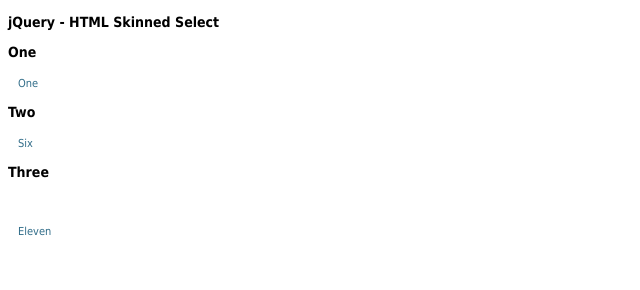
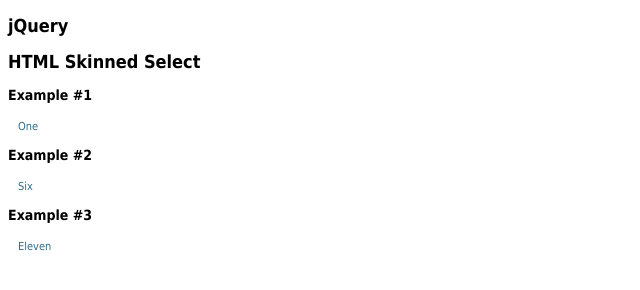
Before and after one commit to lotsofcode/skinned-select, a plain HTML site: page example.html in a window 1280 px wide. Shown: the whole page, without its empty margins (0-640 px from the left). Drawn offline with nearby package versions, Linux system fonts and the light colour scheme; files that its build step writes are made by us from their sources.

Commit message:
Updated jQuery & Converted to a jQuery plugin

```diff
--- a/example.html
+++ b/example.html
@@ -1,27 +1,3 @@
-<!--
-  /************************************************************\
-  *
-  *    Skinned Select Box Copyright 2007 Derek Harvey
-  *		 www.lotsofcode.com
-  *
-  *    This file is part of Skinned Select Box .
-  *
-  *    Skinned Select Boxis free software; you can redistribute it and/or modify
-  *    it under the terms of the GNU General Public License as published by
-  *    the Free Software Foundation; either version 2 of the License, or
-  *    (at your option) any later version.
-  *
-  *    Skinned Select Box is distributed in the hope that it will be useful,
-  *    but WITHOUT ANY WARRANTY; without even the implied warranty of
-  *    MERCHANTABILITY or FITNESS FOR A PARTICULAR PURPOSE.  See the
-  *    GNU General Public License for more details.
-  *
-  *    You should have received a copy of the GNU General Public License
-  *    along with Skinned Select Box; if not, write to the Free Software
-  *    Foundation, Inc., 59 Temple Place, Suite 330, Boston, MA  02111-1307  USA
-  *
-  \************************************************************/
--->
 <!DOCTYPE html PUBLIC "-//W3C//DTD XHTML 1.0 Strict//EN" "http://www.w3.org/TR/xhtml1/DTD/xhtml1-strict.dtd">
 <html xmlns="http://www.w3.org/1999/xhtml">
   <head>
@@ -36,13 +12,21 @@
       }
     //-->
     </style>
-    <script src="./js/jquery.js" type="text/javascript"></script>
-    <script src="./js/jquery.skinned-select.js" type="text/javascript"></script>
+    <script src="http://ajax.googleapis.com/ajax/libs/jquery/1.7.2/jquery.min.js" type="text/javascript"></script>
+    <script src="js/jquery.skinned-select.js" type="text/javascript"></script>
+
+    <script type="text/javascript">
+      $(document).ready(function() {
+        $('.my-skinnable-select').SelectSkin();
+      })
+    </script>
+
   </head>
   <body>
-    <h3>jQuery - HTML Skinned Select</h3>
+    <h2>jQuery</h2>
+    <h2>HTML Skinned Select</h2>
 
-    <h3>One</h3>
+    <h3>Example #1</h3>
 
     <div class="my-skinnable-select">
       <select name="name">
@@ -54,7 +38,7 @@
       </select>
     </div>
 
-    <h3>Two</h3>
+    <h3>Example #2</h3>
 
     <div class="my-skinnable-select">
       <select name="name">
@@ -66,9 +50,7 @@
       </select>
     </div>
 
-    <h3>Three</h3>
-
-    <br /><br />
+    <h3>Example #3</h3>
 
     <div class="my-skinnable-select">
       <select name="name">
--- a/js/jquery.skinned-select.js
+++ b/js/jquery.skinned-select.js
@@ -1,26 +1,36 @@
-$(document).ready(
-  function() {
-    $('.my-skinnable-select').each(
-      function(i) {
-        selectContainer = $(this);
-        // Remove the class for non JS browsers
-        selectContainer.removeClass('my-skinnable-select');
-        // Add the class for JS Browers
+;(function($, undefined) {
+    $.SelectSkin = function(element, options) {
+        var defaults = {}
+        var plugin = this;
+        plugin.settings = {}
+        var $element = $(element), element = element;
+        plugin.init = function() {
+            plugin.settings = $.extend({}, defaults, options);
+            convertSelect()
+        }
+        var convertSelect = function() {
+          console.log($element)
+            selectContainer = $(element);
+            selectContainer.removeClass(this.selector);
             selectContainer.addClass('skinned-select');
-        // Find the select box
-        selectContainer.children().before('<div class="select-text">a</div>').each(
-          function() {
+            selectContainer.children().before('<div class="select-text">Text</div>').each(function() {
                 $(this).prev().text(this.options[0].innerHTML)
               }
             );
-        // Store the parent object
             var parentTextObj = selectContainer.children().prev();
-        // As we click on the options
             selectContainer.children().click(function() {
-          // Set the value of the html
               parentTextObj.text(this.options[this.selectedIndex].innerHTML);
             })
         }
-    );
+        plugin.init();
     }
-);
+    $.fn.SelectSkin = function(options) {
+        return this.each(function() {
+            if (undefined == $(this).data('SelectSkin')) {
+                var plugin = new $.SelectSkin(this, options);
+                $(this).data('SelectSkin', plugin);
+            }
+        });
+
+    }
+})(jQuery);
```
Lines whose indentation alone changed are shown as unchanged.
